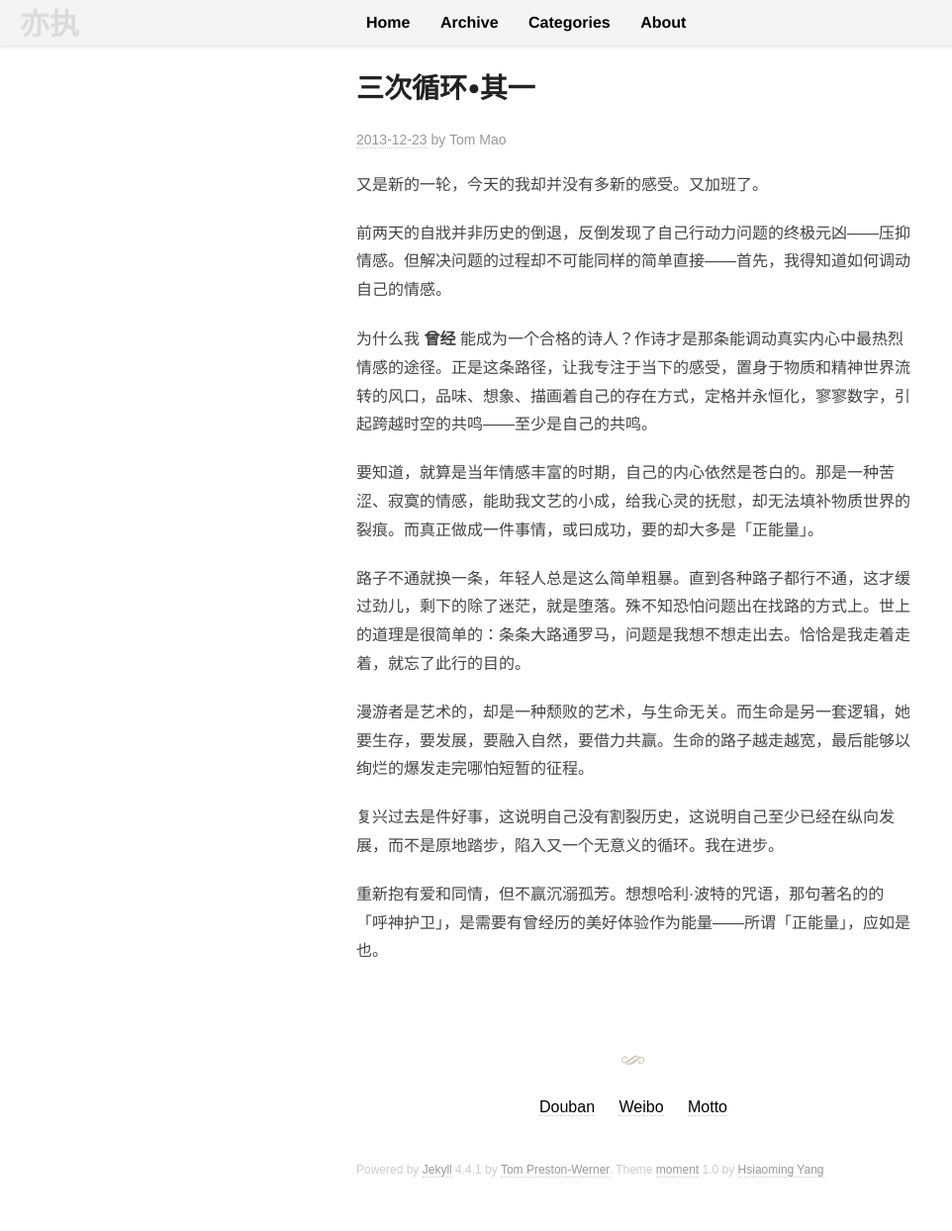
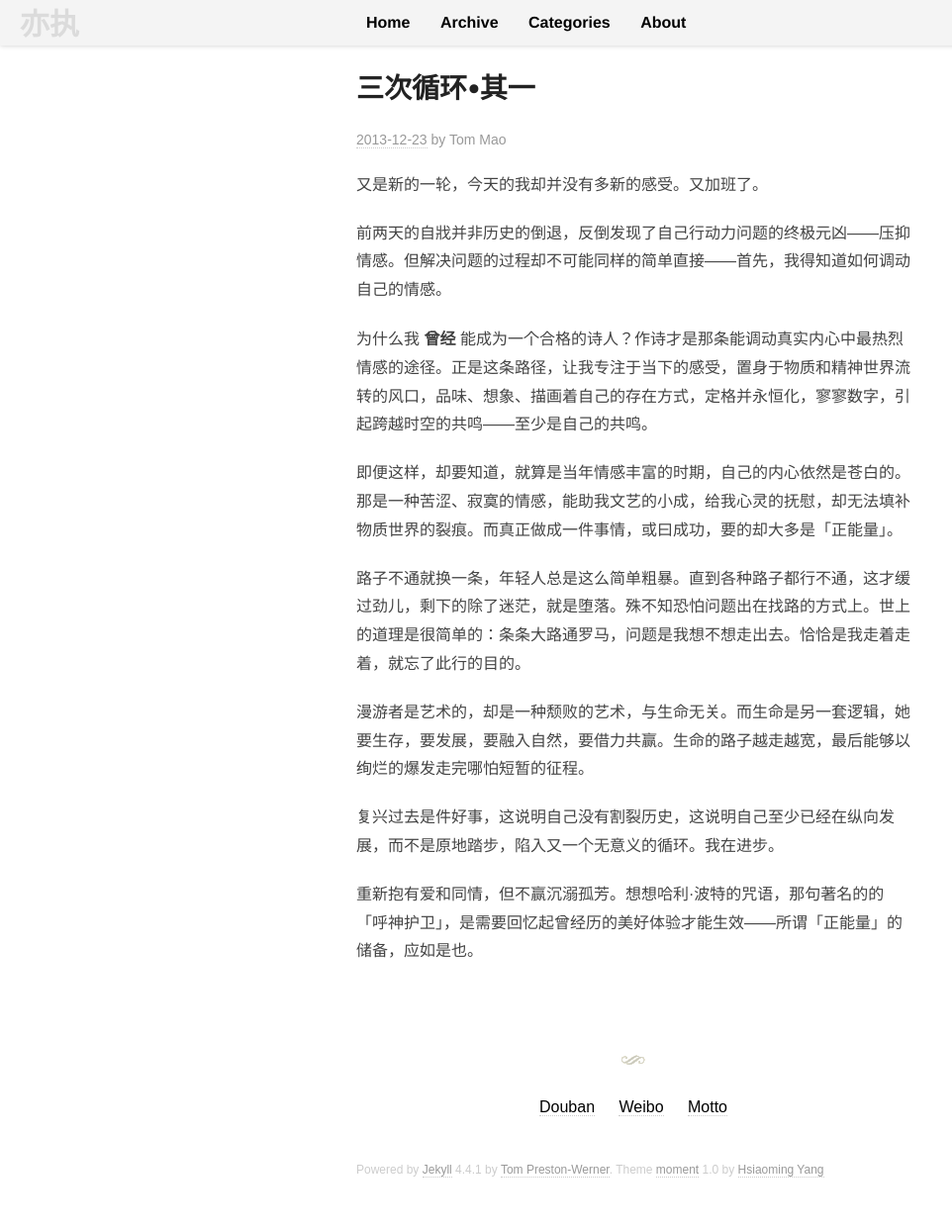
Before and after one commit to fanyange/fanyange.github.io, a Jekyll site: the page built from _posts/2013-12-23-new3-1st.md, in a window 1280 px wide. Shown: the whole page at 99% size, without its empty margins (0-962 px from the left). Built offline with Jekyll 4.4.1, drawn with Linux system fonts in a browser that asks for light colours; some web fonts are replaced; comment, search, counter and statistics services are not loaded.

Commit message:
Edit _posts/2013-12-23-new3-1st.md

```diff
--- a/_posts/2013-12-23-new3-1st.md
+++ b/_posts/2013-12-23-new3-1st.md
@@ -11,7 +11,7 @@ categories: 日知录
 
 为什么我  __曾经__ 能成为一个合格的诗人？作诗才是那条能调动真实内心中最热烈情感的途径。正是这条路径，让我专注于当下的感受，置身于物质和精神世界流转的风口，品味、想象、描画着自己的存在方式，定格并永恒化，寥寥数字，引起跨越时空的共鸣——至少是自己的共鸣。
 
-要知道，就算是当年情感丰富的时期，自己的内心依然是苍白的。那是一种苦涩、寂寞的情感，能助我文艺的小成，给我心灵的抚慰，却无法填补物质世界的裂痕。而真正做成一件事情，或曰成功，要的却大多是「正能量」。
+即便这样，却要知道，就算是当年情感丰富的时期，自己的内心依然是苍白的。那是一种苦涩、寂寞的情感，能助我文艺的小成，给我心灵的抚慰，却无法填补物质世界的裂痕。而真正做成一件事情，或曰成功，要的却大多是「正能量」。
 
 路子不通就换一条，年轻人总是这么简单粗暴。直到各种路子都行不通，这才缓过劲儿，剩下的除了迷茫，就是堕落。殊不知恐怕问题出在找路的方式上。世上的道理是很简单的：条条大路通罗马，问题是我想不想走出去。恰恰是我走着走着，就忘了此行的目的。
 
@@ -19,4 +19,4 @@ categories: 日知录
 
 复兴过去是件好事，这说明自己没有割裂历史，这说明自己至少已经在纵向发展，而不是原地踏步，陷入又一个无意义的循环。我在进步。
 
-重新抱有爱和同情，但不赢沉溺孤芳。想想哈利·波特的咒语，那句著名的的「呼神护卫」，是需要有曾经历的美好体验作为能量——所谓「正能量」，应如是也。
+重新抱有爱和同情，但不赢沉溺孤芳。想想哈利·波特的咒语，那句著名的的「呼神护卫」，是需要回忆起曾经历的美好体验才能生效——所谓「正能量」的储备，应如是也。
```
